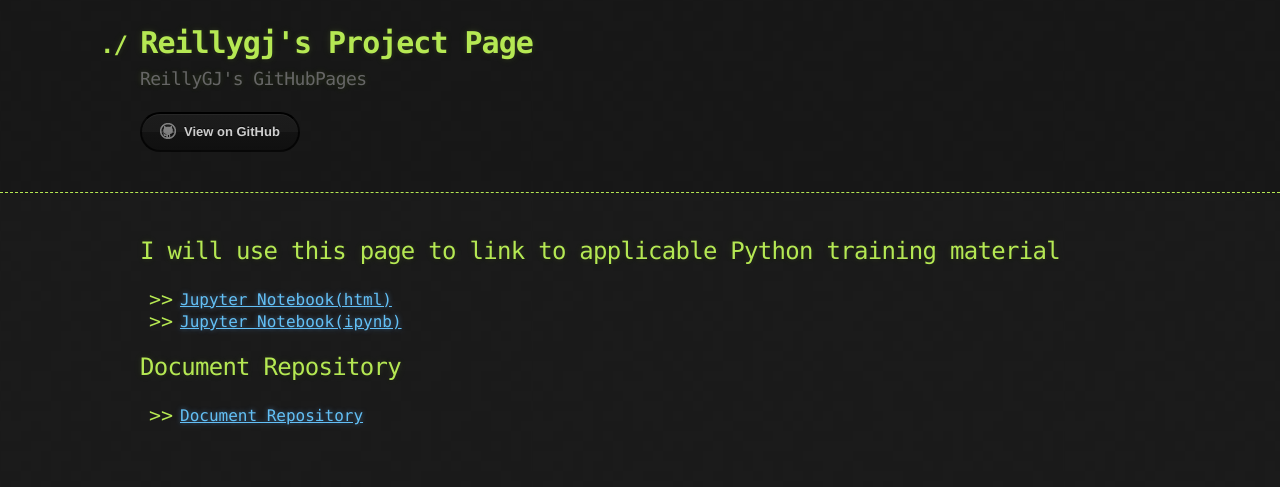
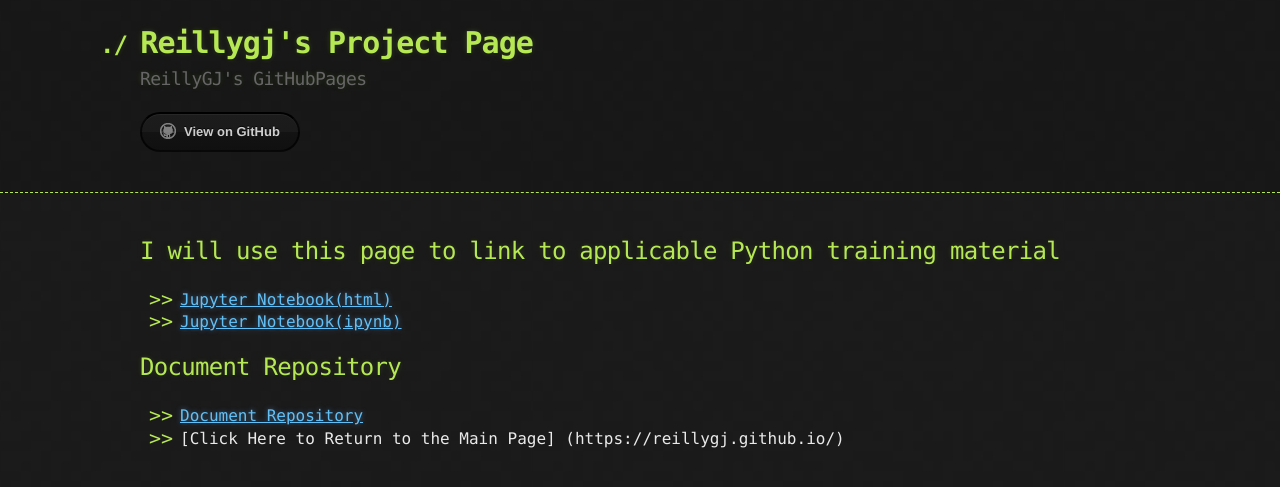
Before and after one commit to Reillygj/Reillygj.github.io, a Jekyll site: the page built from ProjectReference/index.md, in a window 1280 px wide. Shown: the top 487 px of the page. Built offline with Jekyll 4.4.1, drawn with Linux system fonts in a browser that asks for light colours; our own code applies the rules of GitHub Pages for plain Markdown files.

Commit message:
Update index.md

```diff
--- a/ProjectReference/index.md
+++ b/ProjectReference/index.md
@@ -9,3 +9,4 @@
 
 ## Document Repository
 - [Document Repository](https://github.com/Reillygj/DocumentRepository)
+- [Click Here to Return to the Main Page] (https://reillygj.github.io/)
```
